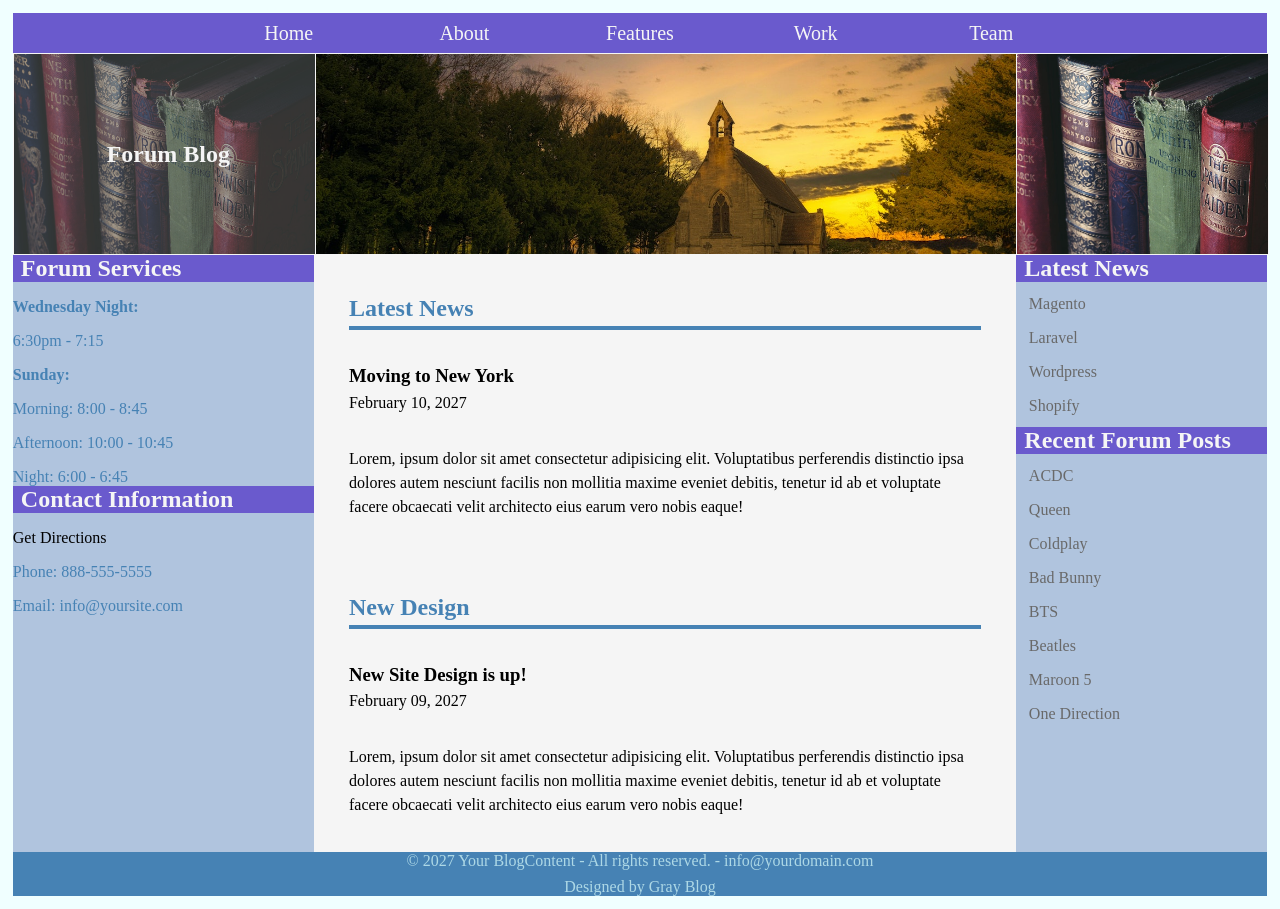
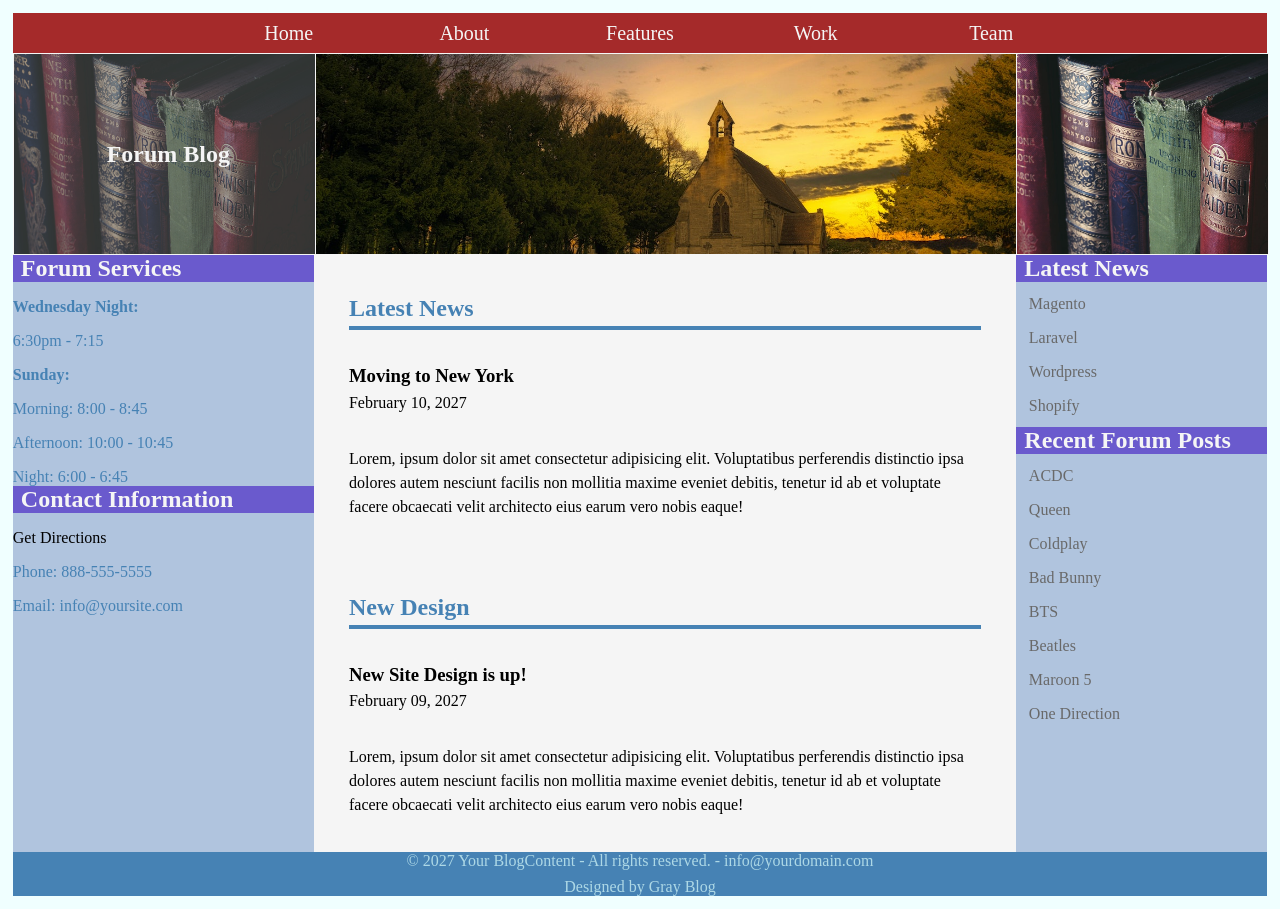
Before and after one commit to naoaoyama/sample.blog, a plain HTML site: page index.html in a window 1280 px wide. Drawn offline with Linux system fonts and the light colour scheme; files whose address does not match are found by name.

Commit message:
css changed5

```diff
--- a/css/style.css
+++ b/css/style.css
@@ -64,7 +64,8 @@ figcaption > h2 {
  background-image: url(../img/pexels-johannes-plenio-3724758.jpg);
 }
 nav {
-  background-color: slateblue;
+  /* background-color: slateblue; */
+  background-color: brown;
   display: flex;
   justify-content: center;
 }
```
